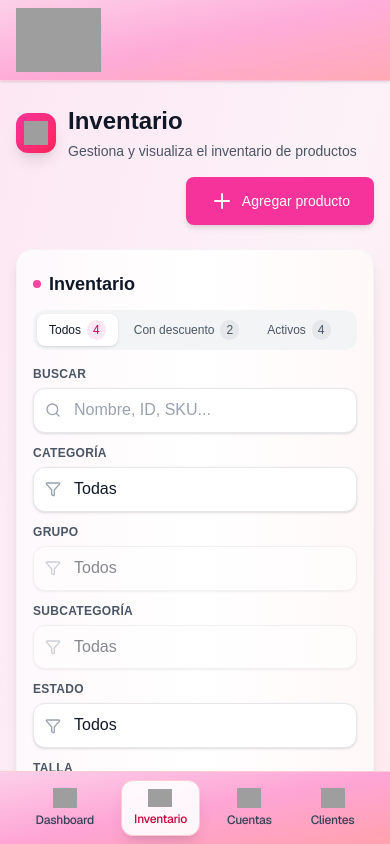
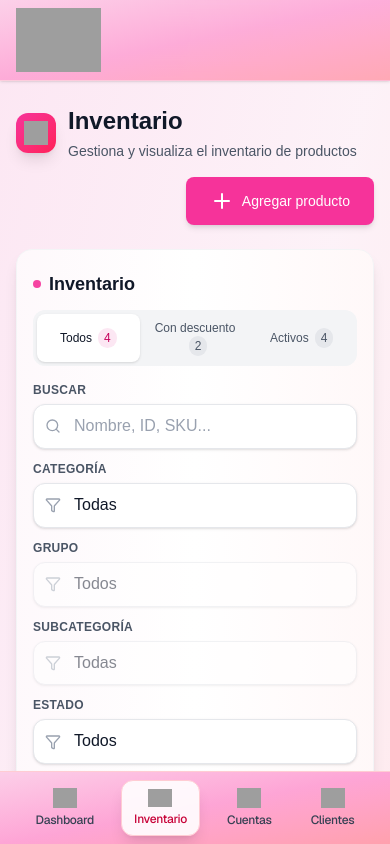
Before and after one commit to Lumen-Tec/Delci-zapatos, a Next.js app in the folder delci-zapatos-web/: page /inventario in a window 390 px wide. Shown: the top 844 px of the page. Built offline with nearby package versions, Linux system fonts and the light colour scheme; grey boxes are pictures that could not be loaded.

Commit message:
fix: tamaño de los botones de los tab en moviles y posicionamiento

```diff
--- a/delci-zapatos-web/app/components/inventario/InventoryTable.tsx
+++ b/delci-zapatos-web/app/components/inventario/InventoryTable.tsx
@@ -583,12 +583,12 @@ export const InventoryTable = React.memo<InventoryTableProps>(({ products, onVie
               Inventario
             </h3>
 
-            <div className="flex items-center gap-1 p-1 bg-gray-100 rounded-xl">
+            <div className="grid grid-cols-3 sm:flex sm:items-center gap-1 p-1 bg-gray-100 rounded-xl w-full sm:w-auto">
               {TABS.map((tab) => (
                 <button
                   key={tab.key}
                   onClick={() => setActiveTab(tab.key)}
-                  className={`px-3 py-1.5 text-xs font-medium rounded-lg transition-all duration-200 ${
+                  className={`text-center px-2 sm:px-3 py-1.5 text-xs font-medium rounded-lg transition-all duration-200 ${
                     activeTab === tab.key
                       ? 'bg-white text-gray-900 shadow-sm'
                       : 'text-gray-600 hover:text-gray-900'
```
